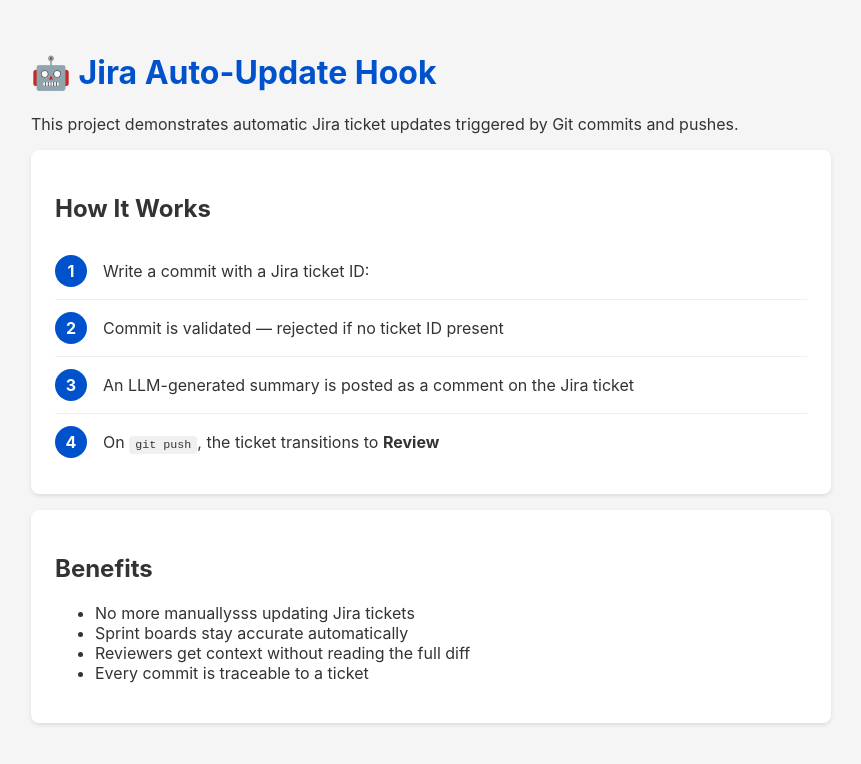
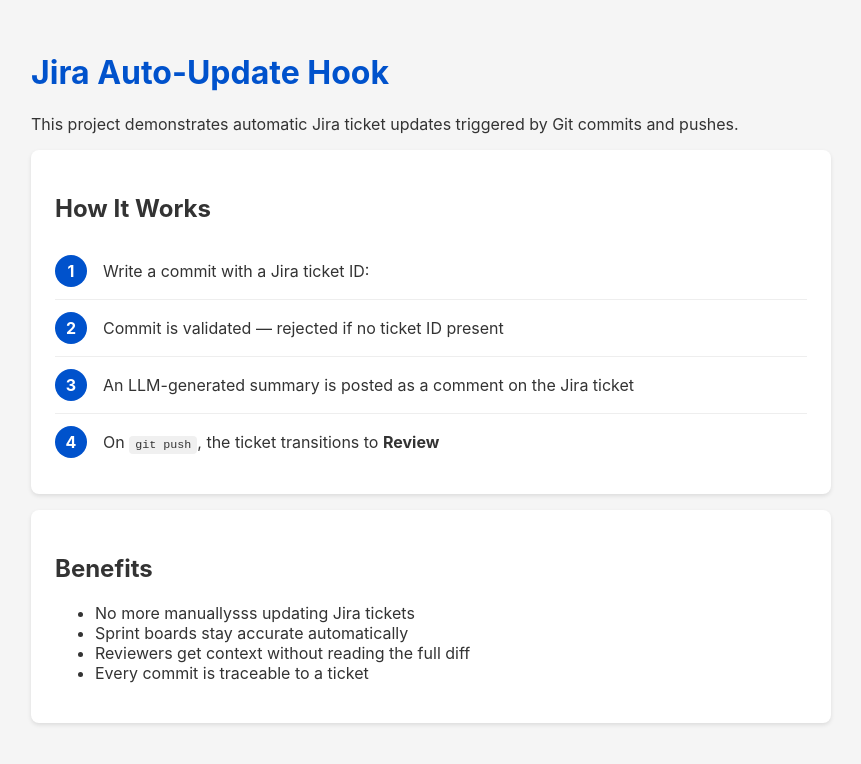
Before and after one commit to arpita0212/tech_talk_repo, a website: page index.html in a window 1280 px wide. Shown: the whole page, without its empty margins (209-1070 px from the left). Drawn offline with Linux system fonts and the light colour scheme.

Commit message:
PINTRANET-55: fix

```diff
--- a/index.html
+++ b/index.html
@@ -54,7 +54,7 @@
     </style>
 </head>
 <body>
-    <h1>🤖 Jira Auto-Update Hook</h1>
+    <h1> Jira Auto-Update Hook</h1>
     <p>This project demonstrates automatic Jira ticket updates triggered by Git commits and pushes.</p>
 
     <div class="card">
```
